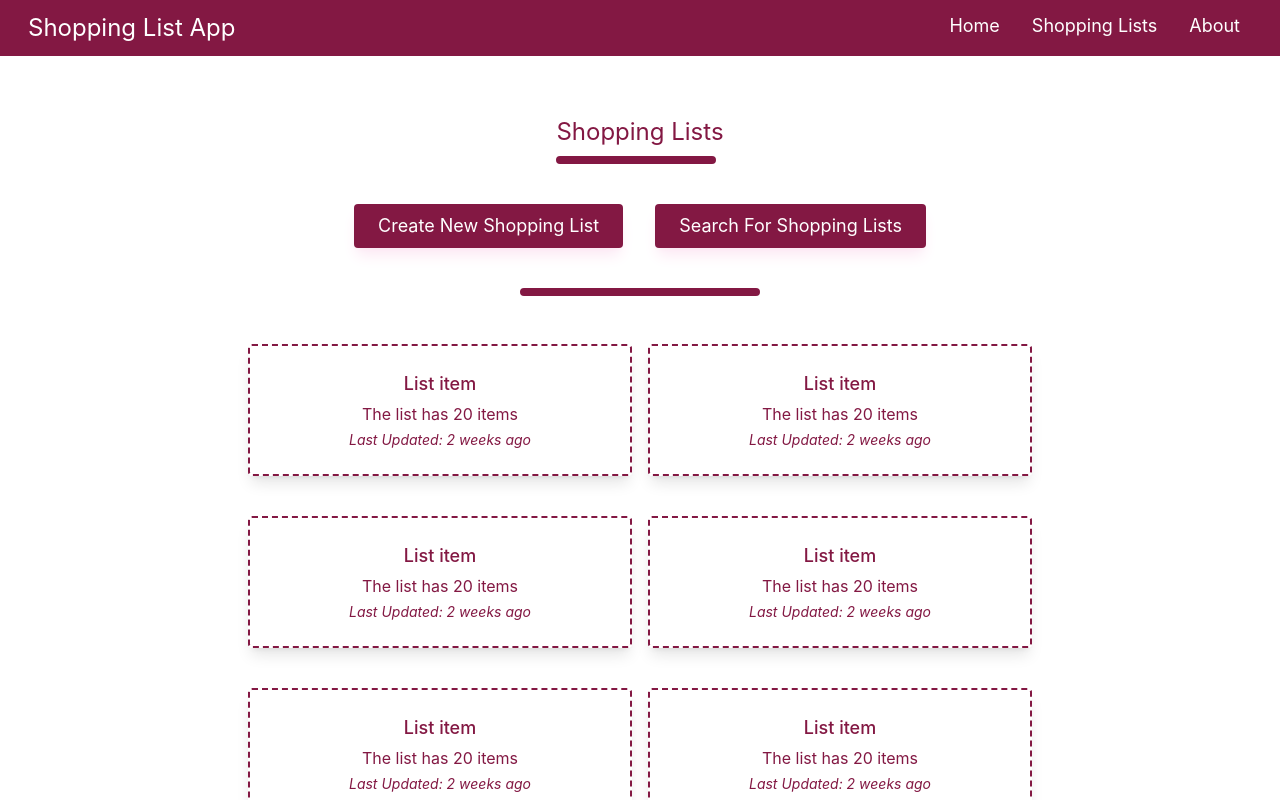
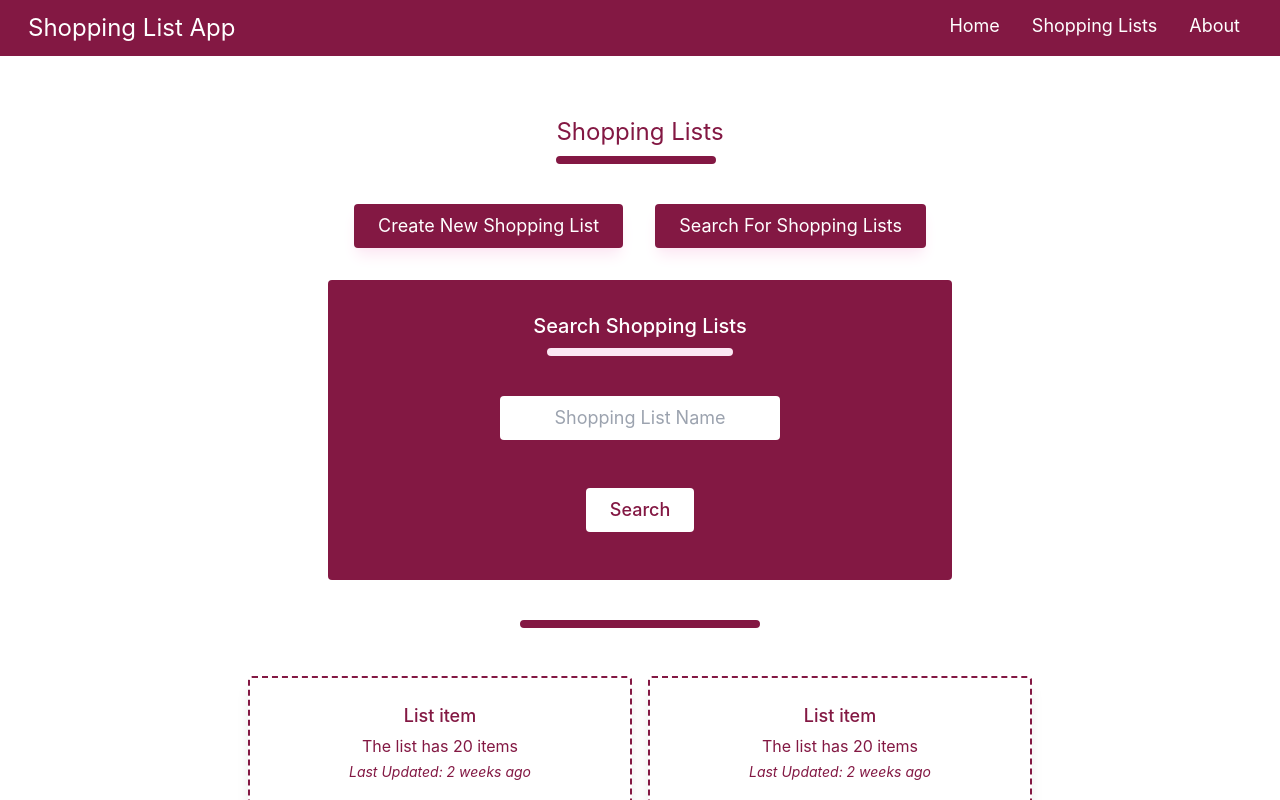
Before and after one commit to Shumieb/Shopping-App, a React (Create React App) app: page /shoppinglists in a window 1280 px wide. Both pictures are taken after a click on the button "Search For Shopping Lists". Shown: the top 800 px of the page. Built offline with nearby package versions, Linux system fonts and the light colour scheme.

Commit message:
Added SearchShoppingListsForm and added functionality

```diff
--- a/src/Pages/ShoppingLists.js
+++ b/src/Pages/ShoppingLists.js
@@ -4,6 +4,7 @@ import AddNewShoppingListForm from '../ShoppingListsComponents/AddNewShoppingLis
 import CreateSearchListsSection from '../ShoppingListsComponents/CreateSearchListsSection'
 import List from '../SharedComponents/List'
 import PageHeading from '../SharedComponents/PageHeading'
+import SearchShoppingListsForm from '../ShoppingListsComponents/SearchShoppingListsForm'
 
 const ShoppingLists = () => {
      const [displayAddListForm, setDisplayAddListForm ] = useState(false);
@@ -11,7 +12,12 @@ const ShoppingLists = () => {
 
      const toggleAddShoppingListForm = () =>{
         setDisplayAddListForm(!displayAddListForm);
-        if(displaySearchListForm) setDisplaySearchListForm(false);
+        displaySearchListForm && setDisplaySearchListForm(false);
+     }
+
+     const toggleSearchShoppingListsForm = () =>{
+        setDisplaySearchListForm(!displaySearchListForm);
+        displayAddListForm && setDisplayAddListForm(false);
      }
 
   return (
@@ -19,8 +25,10 @@ const ShoppingLists = () => {
         <PageHeading pageHeading={"Shopping Lists"}/>
         <CreateSearchListsSection
             toggleAddShoppingListForm={toggleAddShoppingListForm}
+            toggleSearchShoppingListsForm={toggleSearchShoppingListsForm}
         />
         {displayAddListForm && <AddNewShoppingListForm />}
+        {displaySearchListForm && <SearchShoppingListsForm />}
         <span className='self-center mt-2'>
           <hr className='w-60 rounded border-4 border-pink-900'/>
         </span>
--- a/src/ShoppingListsComponents/AddNewShoppingListForm.js
+++ b/src/ShoppingListsComponents/AddNewShoppingListForm.js
@@ -1,5 +1,4 @@
-import React from 'react'
-import { useState } from 'react'
+import React, { useState} from 'react'
 
 const AddNewShoppingListForm = () => {
    const [ newShoppingListName, setNewShoppingListName ] = useState("");
--- a/src/ShoppingListsComponents/CreateSearchListsSection.js
+++ b/src/ShoppingListsComponents/CreateSearchListsSection.js
@@ -1,6 +1,6 @@
 import React from 'react'
 
-const CreateSearchListsSection = ({ toggleAddShoppingListForm }) => {
+const CreateSearchListsSection = ({ toggleAddShoppingListForm, toggleSearchShoppingListsForm }) => {
 
   return (
     <section className='p-4 my-4 flex flex-row justify-center'>
@@ -12,6 +12,7 @@ const CreateSearchListsSection = ({ toggleAddShoppingListForm }) => {
         </button>
         <button
             className='bg-pink-900 text-white rounded px-6 py-2 ml-4 text-lg shadow-lg shadow-pink-100 hover:shadow-xl transition ease-in-out delay-100'
+            onClick={toggleSearchShoppingListsForm}
         >
             Search For Shopping Lists
         </button>
--- /dev/null
+++ b/src/ShoppingListsComponents/SearchShoppingListsForm.js
@@ -0,0 +1,42 @@
+import React, { useState} from 'react'
+
+const SearchShoppingListsForm = () => {
+    const [ shoppingListName, setShoppingListName ] = useState("");
+    const [ errorMessage, setErrorMessage ] = useState("");
+
+    const handleSearchShoppingList = (e) =>{
+        e.preventDefault();
+
+        if(!shoppingListName){
+          setErrorMessage("Please enter some text")
+          return
+        }
+
+        console.log("SearchShoppingListForm " + shoppingListName)
+        setErrorMessage("")
+        setShoppingListName("")
+    }
+
+  return (
+    <form onSubmit={handleSearchShoppingList} className='flex flex-col bg-pink-900 justify-items-center items-center w-1/2 p-8 rounded mb-8'>
+        <p className='text-white text-xl font-medium'>Search Shopping Lists</p>
+        <hr className='w-1/3 mb-10 mt-2 border-4 rounded border-pink-100'/>
+        <input
+          type="text"
+          placeholder='Shopping List Name'
+          className='w-2/4 p-2 text-lg rounded outline-pink-900 mb-6 text-center'
+          onChange={(e) => setShoppingListName(e.target.value)}
+          value={shoppingListName}
+          onFocus={() => errorMessage && setErrorMessage("")}
+        />
+        <p className='mb-2 text-white italic'>{errorMessage}</p>
+        <input
+          type="submit"
+          value="Search"
+          className='my-4 w-fit cursor-pointer bg-white rounded px-6 py-2 text-lg font-medium text-pink-900'
+        />
+    </form>
+  )
+}
+
+export default SearchShoppingListsForm
```
